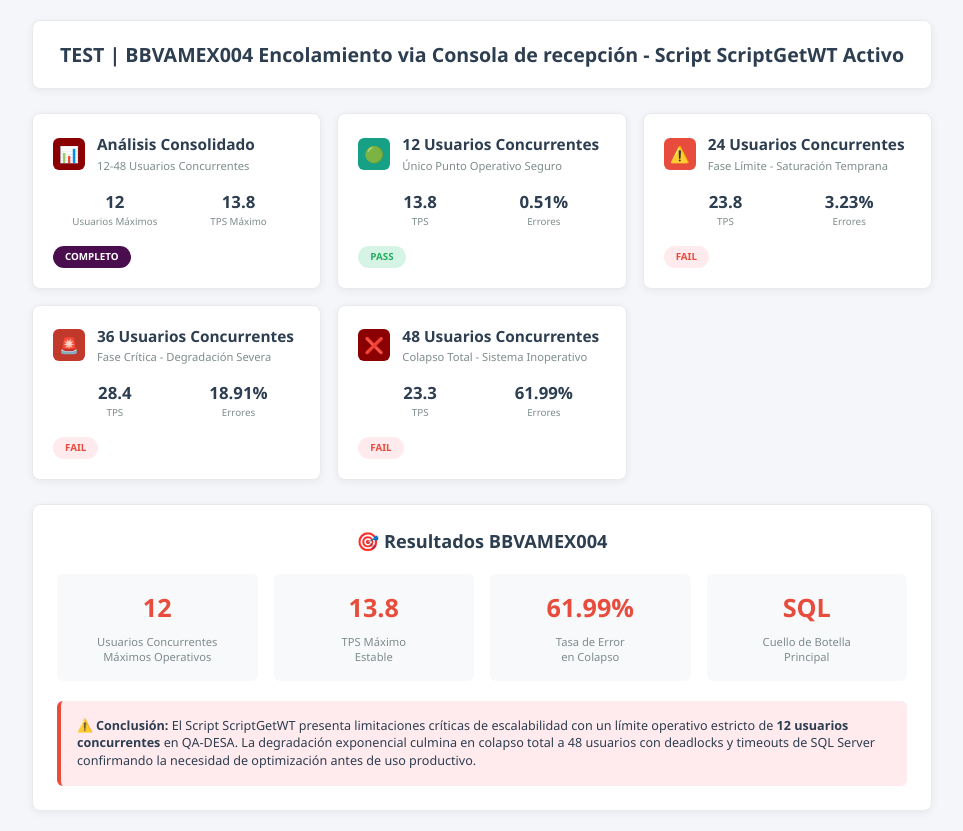
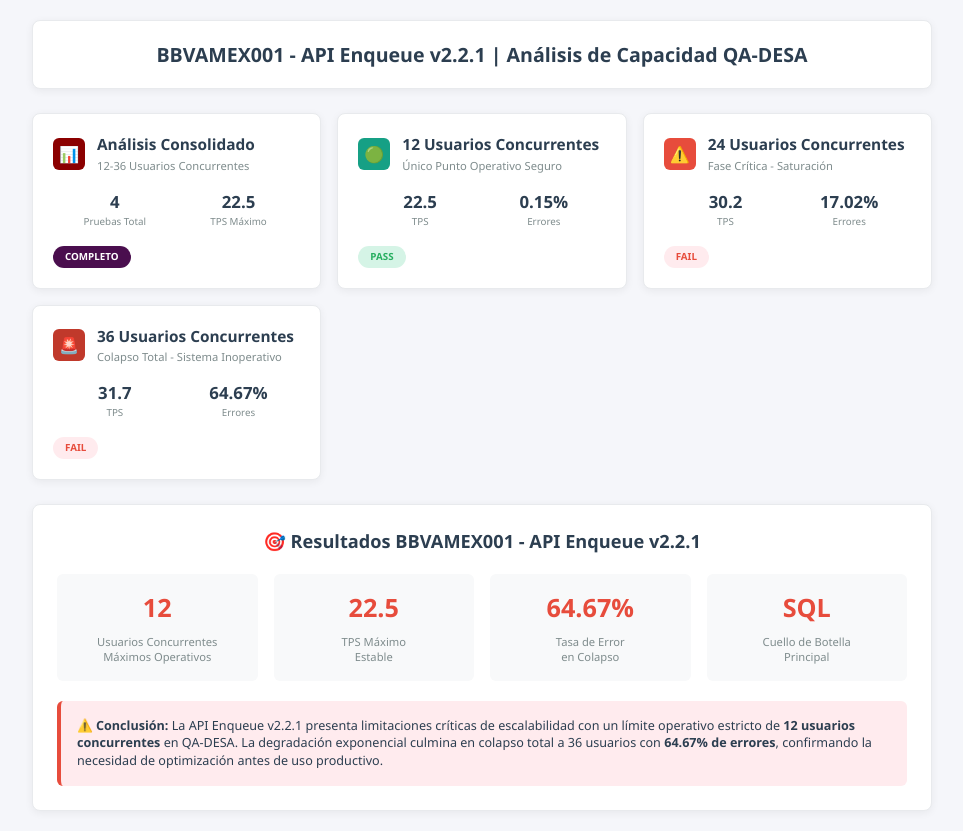
Before and after one commit to michaelherreraacftech/BBVA001, a plain HTML site: page index.html in a window 1280 px wide. Shown: the whole page, without its empty margins (158-1121 px from the left). Drawn offline with Linux system fonts and the light colour scheme.

Commit message:
Update index.html

```diff
--- a/index.html
+++ b/index.html
@@ -3,7 +3,7 @@
 <head>
     <meta charset="UTF-8">
     <meta name="viewport" content="width=device-width, initial-scale=1.0">
-    <title>TEST | BBVAMEX004 Encolamiento via Consola de recepción - Script ScriptGetWT Activo</title>
+    <title>TEST | aBBVAMEX004 Encolamiento via Consola de recepción - Script ScriptGetWT Activo</title>
     <style>
         body {
             font-family: 'Segoe UI', Tahoma, Geneva, Verdana, sans-serif;
@@ -203,7 +203,7 @@
 <body>
     <div class="container">
         <div class="header-section">
-            <h1>TEST | BBVAMEX004 Encolamiento via Consola de recepción - Script ScriptGetWT Activo</h1>
+            <h1>BBVAMEX001 - API Enqueue v2.2.1 | Análisis de Capacidad QA-DESA</h1>
         </div>
 
         <div class="reports-grid">
@@ -212,16 +212,16 @@
                     <div class="report-icon consolidado">📊</div>
                     <div>
                         <h3 class="report-title">Análisis Consolidado</h3>
-                        <p class="report-subtitle">12-48 Usuarios Concurrentes</p>
+                        <p class="report-subtitle">12-36 Usuarios Concurrentes</p>
                     </div>
                 </div>
                 <div class="report-stats">
                     <div class="stat">
-                        <div class="stat-value">12</div>
-                        <div class="stat-label">Usuarios Máximos</div>
+                        <div class="stat-value">4</div>
+                        <div class="stat-label">Pruebas Total</div>
                     </div>
                     <div class="stat">
-                        <div class="stat-value">13.8</div>
+                        <div class="stat-value">22.5</div>
                         <div class="stat-label">TPS Máximo</div>
                     </div>
                 </div>
@@ -238,11 +238,11 @@
                 </div>
                 <div class="report-stats">
                     <div class="stat">
-                        <div class="stat-value">13.8</div>
+                        <div class="stat-value">22.5</div>
                         <div class="stat-label">TPS</div>
                     </div>
                     <div class="stat">
-                        <div class="stat-value">0.51%</div>
+                        <div class="stat-value">0.15%</div>
                         <div class="stat-label">Errores</div>
                     </div>
                 </div>
@@ -254,16 +254,16 @@
                     <div class="report-icon usuarios-24">⚠️</div>
                     <div>
                         <h3 class="report-title">24 Usuarios Concurrentes</h3>
-                        <p class="report-subtitle">Fase Límite - Saturación Temprana</p>
+                        <p class="report-subtitle">Fase Crítica - Saturación</p>
                     </div>
                 </div>
                 <div class="report-stats">
                     <div class="stat">
-                        <div class="stat-value">23.8</div>
+                        <div class="stat-value">30.2</div>
                         <div class="stat-label">TPS</div>
                     </div>
                     <div class="stat">
-                        <div class="stat-value">3.23%</div>
+                        <div class="stat-value">17.02%</div>
                         <div class="stat-label">Errores</div>
                     </div>
                 </div>
@@ -275,37 +275,16 @@
                     <div class="report-icon usuarios-36">🚨</div>
                     <div>
                         <h3 class="report-title">36 Usuarios Concurrentes</h3>
-                        <p class="report-subtitle">Fase Crítica - Degradación Severa</p>
-                    </div>
-                </div>
-                <div class="report-stats">
-                    <div class="stat">
-                        <div class="stat-value">28.4</div>
-                        <div class="stat-label">TPS</div>
-                    </div>
-                    <div class="stat">
-                        <div class="stat-value">18.91%</div>
-                        <div class="stat-label">Errores</div>
-                    </div>
-                </div>
-                <span class="status fail">Fail</span>
-            </a>
-
-            <a href="48-usuarios/" class="report-card">
-                <div class="report-header">
-                    <div class="report-icon usuarios-48">❌</div>
-                    <div>
-                        <h3 class="report-title">48 Usuarios Concurrentes</h3>
                         <p class="report-subtitle">Colapso Total - Sistema Inoperativo</p>
                     </div>
                 </div>
                 <div class="report-stats">
                     <div class="stat">
-                        <div class="stat-value">23.3</div>
+                        <div class="stat-value">31.7</div>
                         <div class="stat-label">TPS</div>
                     </div>
                     <div class="stat">
-                        <div class="stat-value">61.99%</div>
+                        <div class="stat-value">64.67%</div>
                         <div class="stat-label">Errores</div>
                     </div>
                 </div>
@@ -314,18 +293,18 @@
         </div>
 
         <div class="summary-section">
-            <h2>🎯 Resultados BBVAMEX004</h2>
+            <h2>🎯 Resultados BBVAMEX001 - API Enqueue v2.2.1</h2>
             <div class="key-findings">
                 <div class="finding">
                     <div class="finding-value">12</div>
                     <div class="finding-label">Usuarios Concurrentes<br>Máximos Operativos</div>
                 </div>
                 <div class="finding">
-                    <div class="finding-value">13.8</div>
+                    <div class="finding-value">22.5</div>
                     <div class="finding-label">TPS Máximo<br>Estable</div>
                 </div>
                 <div class="finding">
-                    <div class="finding-value">61.99%</div>
+                    <div class="finding-value">64.67%</div>
                     <div class="finding-label">Tasa de Error<br>en Colapso</div>
                 </div>
                 <div class="finding">
@@ -335,7 +314,7 @@
             </div>
 
             <div style="background: #ffebee; padding: 16px; border-radius: 6px; margin-top: 20px; border-left: 4px solid #e74c3c;">
-                <p style="margin: 0; font-size: 0.9em; color: #2c3e50;"><strong>⚠️ Conclusión:</strong> El Script ScriptGetWT presenta limitaciones críticas de escalabilidad con un límite operativo estricto de <strong>12 usuarios concurrentes</strong> en QA-DESA. La degradación exponencial culmina en colapso total a 48 usuarios con deadlocks y timeouts de SQL Server confirmando la necesidad de optimización antes de uso productivo.</p>
+                <p style="margin: 0; font-size: 0.9em; color: #2c3e50;"><strong>⚠️ Conclusión:</strong> La API Enqueue v2.2.1 presenta limitaciones críticas de escalabilidad con un límite operativo estricto de <strong>12 usuarios concurrentes</strong> en QA-DESA. La degradación exponencial culmina en colapso total a 36 usuarios con <strong>64.67% de errores</strong>, confirmando la necesidad de optimización antes de uso productivo.</p>
             </div>
         </div>
     </div>
```
